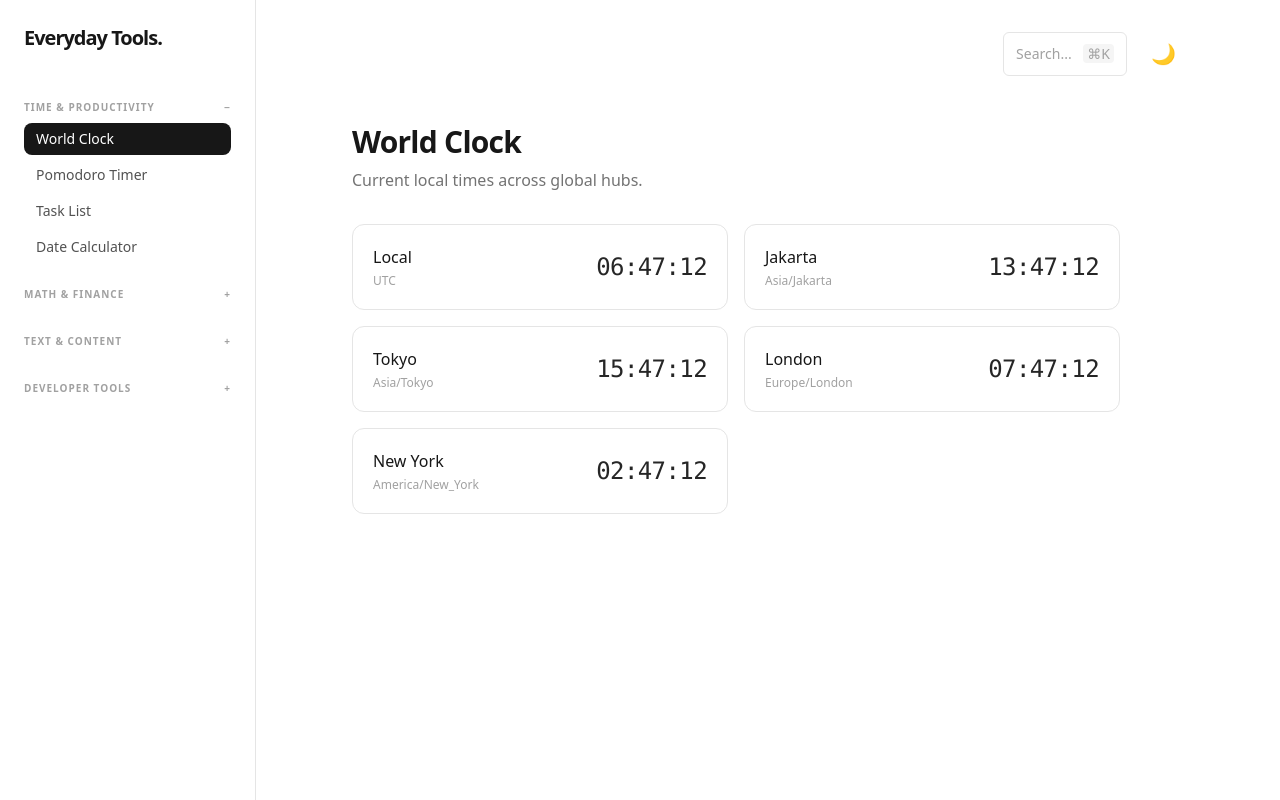
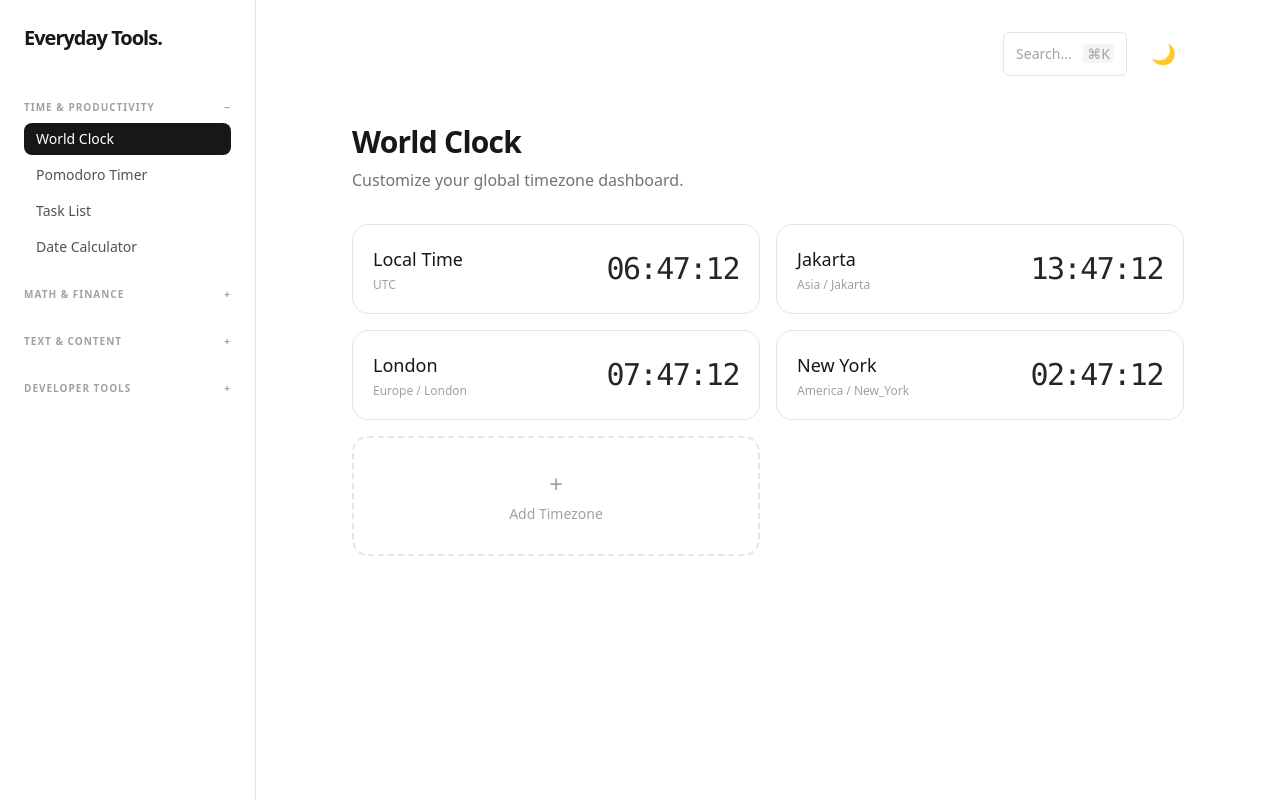
Before and after one commit to Fairfax18/everyday-tools, a Next.js app: page /time/world-clock in a window 1280 px wide. Built offline with nearby package versions, Linux system fonts and the light colour scheme.

Commit message:
update world clock features

```diff
--- a/app/time/world-clock/page.js
+++ b/app/time/world-clock/page.js
@@ -1,41 +1,155 @@
 'use client';
 import { useState, useEffect } from 'react';
+import { motion, AnimatePresence } from 'framer-motion';
 
 export default function WorldClock() {
   const [time, setTime] = useState(null);
+  const [clocks, setClocks] = useState([]);
+  const [isLoaded, setIsLoaded] = useState(false);
+  const [showAddMenu, setShowAddMenu] = useState(false);
+  const [searchQuery, setSearchQuery] = useState('');
 
-  const timezones = [
-    { name: 'Local', zone: Intl.DateTimeFormat().resolvedOptions().timeZone },
-    { name: 'Jakarta', zone: 'Asia/Jakarta' },
-    { name: 'Tokyo', zone: 'Asia/Tokyo' },
-    { name: 'London', zone: 'Europe/London' },
-    { name: 'New York', zone: 'America/New_York' }
-  ];
+  // 1. Fetch all available global timezones natively
+  const allTimezones = typeof Intl !== 'undefined' && Intl.supportedValuesOf ? Intl.supportedValuesOf('timeZone') : [];
 
+  // Helper to format raw timezones (e.g., "America/New_York" -> "New York")
+  const formatCityName = (tz) => {
+    if (tz === Intl.DateTimeFormat().resolvedOptions().timeZone) return 'Local Time';
+    const parts = tz.split('/');
+    return parts[parts.length - 1].replace(/_/g, ' ');
+  };
+
+  // 2. Load custom dashboard from LocalStorage
   useEffect(() => {
+    const saved = localStorage.getItem('everyday-clocks');
+    if (saved) {
+      setClocks(JSON.parse(saved));
+    } else {
+      // Default initial dashboard
+      const localZone = Intl.DateTimeFormat().resolvedOptions().timeZone;
+      setClocks([
+        { name: 'Local Time', zone: localZone },
+        { name: 'Jakarta', zone: 'Asia/Jakarta' },
+        { name: 'London', zone: 'Europe/London' },
+        { name: 'New York', zone: 'America/New_York' }
+      ]);
+    }
+    setIsLoaded(true);
+
+    // Master ticking clock
     const interval = setInterval(() => setTime(new Date()), 1000);
     return () => clearInterval(interval);
   }, []);
 
-  if (!time) return <div className="text-neutral-500 animate-pulse">Synchronizing clocks...</div>;
+  // 3. Save to LocalStorage whenever clocks change
+  useEffect(() => {
+    if (isLoaded) localStorage.setItem('everyday-clocks', JSON.stringify(clocks));
+  }, [clocks, isLoaded]);
+
+  const addClock = (zone) => {
+    if (!clocks.find(c => c.zone === zone)) {
+      setClocks([...clocks, { name: formatCityName(zone), zone }]);
+    }
+    setShowAddMenu(false);
+    setSearchQuery('');
+  };
+
+  const removeClock = (zoneToRemove) => {
+    setClocks(clocks.filter(c => c.zone !== zoneToRemove));
+  };
+
+  // Filter timezones based on search (limit to 50 for performance)
+  const filteredZones = allTimezones
+    .filter(tz => tz.toLowerCase().includes(searchQuery.toLowerCase()))
+    .slice(0, 50);
+
+  if (!isLoaded || !time) return <div className="text-neutral-500 animate-pulse">Synchronizing clocks...</div>;
 
   return (
-    <div className="max-w-3xl">
+    <div className="max-w-4xl animate-fade-in">
       <h1 className="text-3xl font-bold tracking-tight mb-2">World Clock</h1>
-      <p className="text-neutral-500 mb-8">Current local times across global hubs.</p>
+      <p className="text-neutral-500 dark:text-neutral-400 mb-8">Customize your global timezone dashboard.</p>
 
-      <div className="grid grid-cols-1 md:grid-cols-2 gap-4">
-        {timezones.map((tz, index) => (
-          <div key={index} className="p-5 border border-neutral-200 rounded-xl bg-white flex justify-between items-center hover:border-neutral-300 transition">
-            <div>
-              <h2 className="font-medium text-neutral-900">{tz.name}</h2>
-              <p className="text-xs text-neutral-400 mt-1">{tz.zone}</p>
+      <div className="grid grid-cols-1 sm:grid-cols-2 gap-4">
+        <AnimatePresence>
+          {clocks.map((tz) => (
+            <motion.div
+              key={tz.zone}
+              layout
+              initial={{ opacity: 0, scale: 0.9 }}
+              animate={{ opacity: 1, scale: 1 }}
+              exit={{ opacity: 0, scale: 0.9 }}
+              transition={{ duration: 0.2 }}
+              className="group relative p-5 border border-neutral-200 dark:border-neutral-800 rounded-2xl bg-white dark:bg-[#111] flex justify-between items-center hover:border-neutral-300 dark:hover:border-neutral-600 transition-colors"
+            >
+              <div>
+                <h2 className="font-medium text-neutral-900 dark:text-white text-lg">{tz.name}</h2>
+                <p className="text-xs text-neutral-400 dark:text-neutral-500 mt-1">{tz.zone.replace(/\//g, ' / ')}</p>
+              </div>
+              <div className="text-3xl font-mono tracking-tighter text-neutral-800 dark:text-neutral-100 tabular-nums">
+                {time.toLocaleTimeString('en-US', { timeZone: tz.zone, hour12: false })}
+              </div>
+
+              {/* Delete Button (Appears on Hover) */}
+              <button
+                onClick={() => removeClock(tz.zone)}
+                className="absolute -top-2 -right-2 w-8 h-8 bg-white dark:bg-neutral-800 border border-neutral-200 dark:border-neutral-700 text-neutral-500 hover:text-red-500 rounded-full opacity-0 group-hover:opacity-100 transition-all shadow-sm flex items-center justify-center font-bold"
+                title="Remove clock"
+              >
+                ×
+              </button>
+            </motion.div>
+          ))}
+        </AnimatePresence>
+
+        {/* The "Add Clock" Interface */}
+        {showAddMenu ? (
+          <motion.div
+            layout
+            initial={{ opacity: 0 }}
+            animate={{ opacity: 1 }}
+            className="p-5 border border-neutral-200 dark:border-neutral-800 rounded-2xl bg-neutral-50 dark:bg-neutral-900/50 flex flex-col h-full min-h-[120px]"
+          >
+            <div className="flex justify-between items-center mb-3">
+              <span className="text-sm font-semibold text-neutral-700 dark:text-neutral-300">Add City</span>
+              <button onClick={() => setShowAddMenu(false)} className="text-xs text-neutral-500 hover:text-neutral-900 dark:hover:text-white">Cancel</button>
             </div>
-            <div className="text-2xl font-mono tracking-tight text-neutral-800">
-              {time.toLocaleTimeString('en-US', { timeZone: tz.zone, hour12: false })}
+
+            <input
+              autoFocus
+              type="text"
+              placeholder="Search Tokyo, Paris..."
+              value={searchQuery}
+              onChange={(e) => setSearchQuery(e.target.value)}
+              className="w-full p-2 mb-2 text-sm rounded-lg border border-neutral-200 dark:border-neutral-700 bg-white dark:bg-neutral-800 focus:outline-none focus:ring-2 focus:ring-neutral-900 dark:focus:ring-white transition"
+            />
+
+            <div className="flex-1 overflow-y-auto max-h-32 rounded-lg border border-neutral-100 dark:border-neutral-800 bg-white dark:bg-[#111]">
+              {filteredZones.length === 0 ? (
+                <p className="p-3 text-xs text-neutral-400 text-center">No cities found.</p>
+              ) : (
+                filteredZones.map(zone => (
+                  <button
+                    key={zone}
+                    onClick={() => addClock(zone)}
+                    className="w-full text-left p-2 text-sm hover:bg-neutral-100 dark:hover:bg-neutral-800 text-neutral-700 dark:text-neutral-300 transition"
+                  >
+                    {formatCityName(zone)}
+                  </button>
+                ))
+              )}
             </div>
-          </div>
-        ))}
+          </motion.div>
+        ) : (
+          <motion.button
+            layout
+            onClick={() => setShowAddMenu(true)}
+            className="p-5 border-2 border-dashed border-neutral-200 dark:border-neutral-800 rounded-2xl flex flex-col justify-center items-center text-neutral-400 dark:text-neutral-600 hover:border-neutral-400 dark:hover:border-neutral-500 hover:text-neutral-600 dark:hover:text-neutral-400 hover:bg-neutral-50 dark:hover:bg-neutral-900/30 transition-all min-h-[120px]"
+          >
+            <span className="text-2xl mb-1">+</span>
+            <span className="text-sm font-medium">Add Timezone</span>
+          </motion.button>
+        )}
       </div>
     </div>
   );
```
